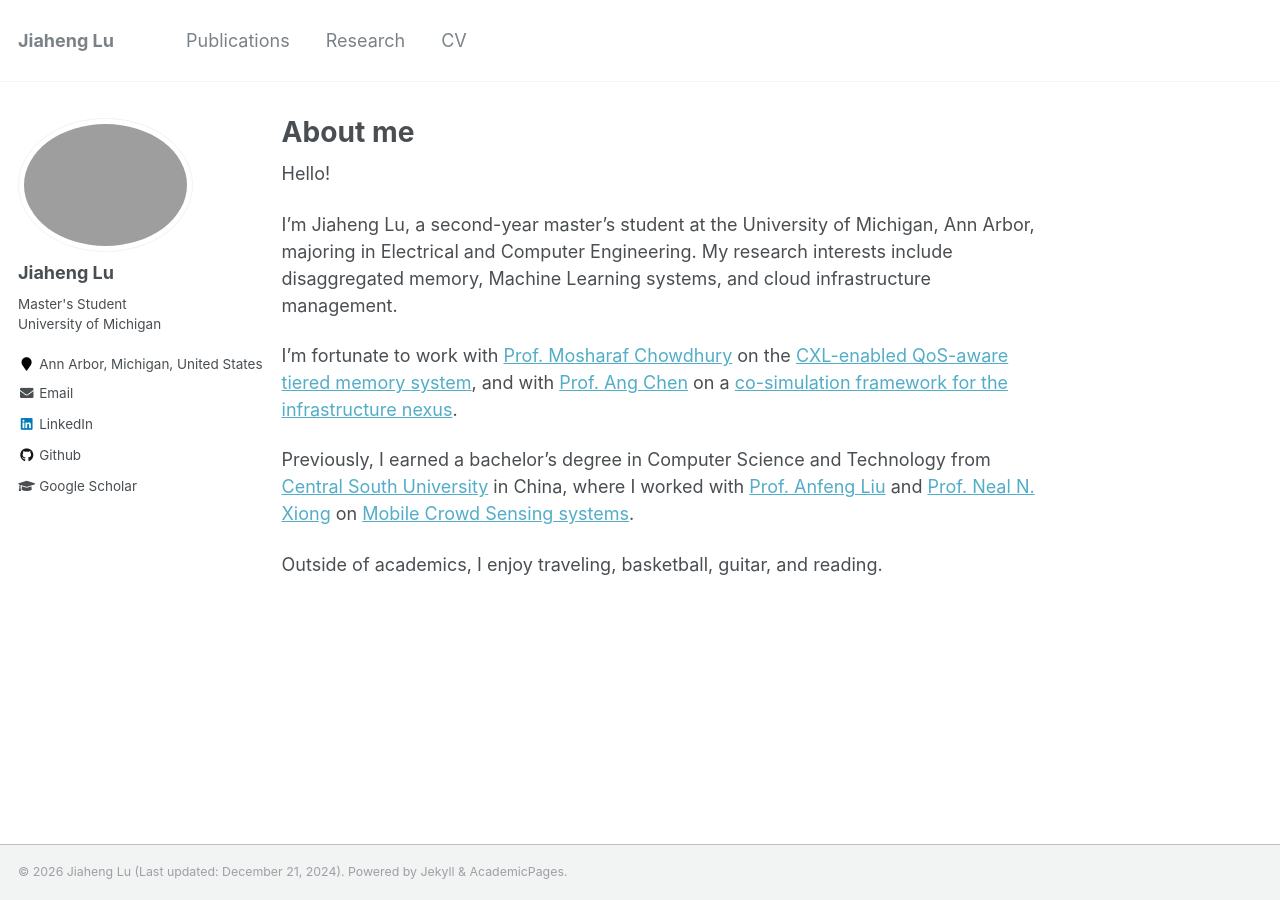
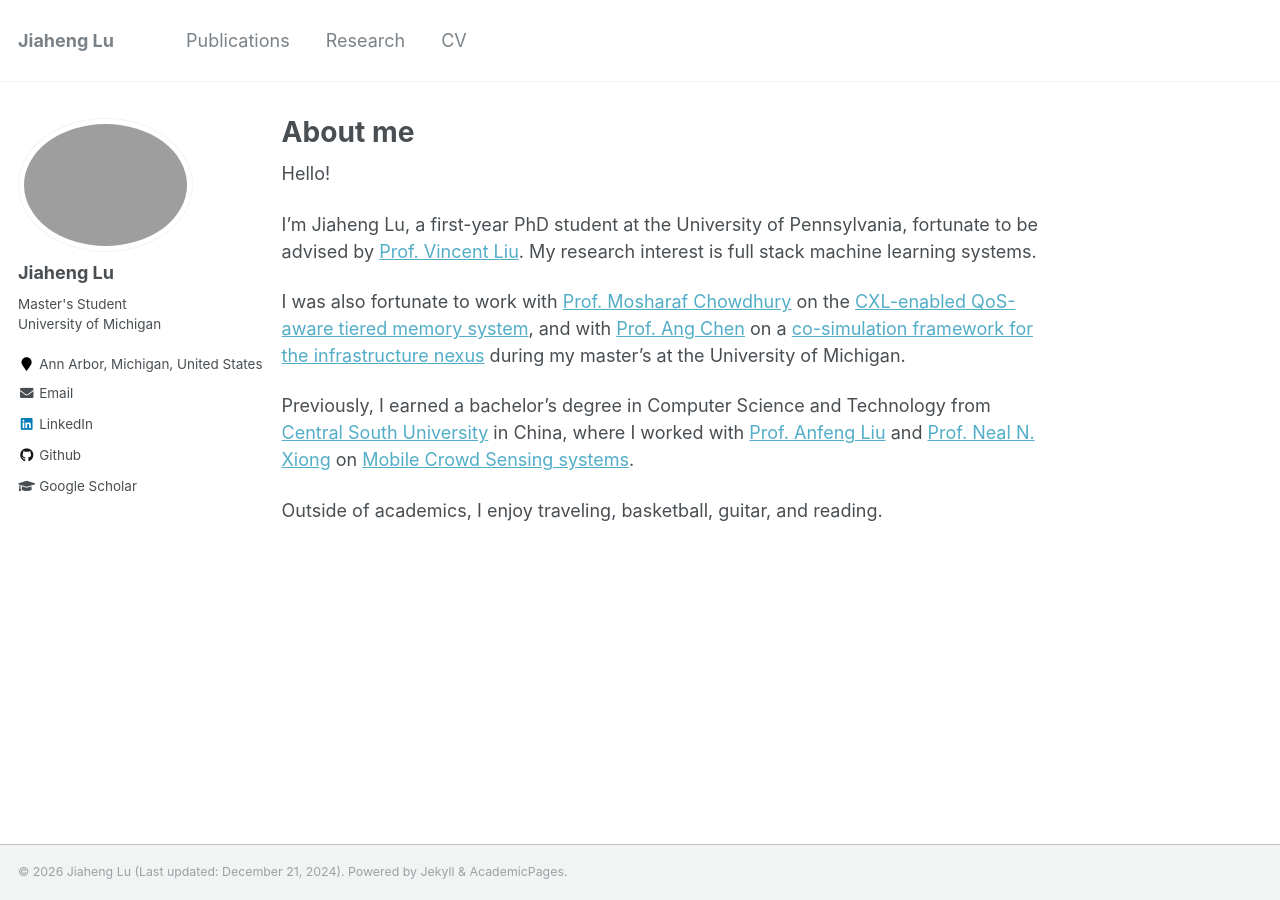
Before and after one commit to JhengLu/JhengLu.github.io, a Jekyll site: the page built from _pages/about.md, in a window 1280 px wide. Built offline with Jekyll 4.4.1, drawn with Linux system fonts in a browser that asks for light colours.

Commit message:
update about me: PhD at UPenn advised by Prof. Vincent Liu
Co-Authored-By: Claude Sonnet 4.6 <noreply@anthropic.com>

```diff
--- a/_pages/about.md
+++ b/_pages/about.md
@@ -10,9 +10,9 @@ redirect_from:
 
 Hello!
 
-I'm Jiaheng Lu, a second-year master's student at the University of Michigan, Ann Arbor, majoring in Electrical and Computer Engineering. My research interests include disaggregated memory, Machine Learning systems, and cloud infrastructure management.
+I'm Jiaheng Lu, a first-year PhD student at the University of Pennsylvania, fortunate to be advised by [Prof. Vincent Liu](https://vincen.tl/). My research interest is full stack machine learning systems.
 
-I'm fortunate to work with [Prof. Mosharaf Chowdhury](https://symbioticlab.org/people/) on the [CXL-enabled QoS-aware tiered memory system](https://arxiv.org/abs/2412.08938), and with [Prof. Ang Chen](https://web.eecs.umich.edu/~chenang/) on a [co-simulation framework for the infrastructure nexus](https://hotinfra24.github.io/papers/hotinfra24-final1.pdf).
+I was also fortunate to work with [Prof. Mosharaf Chowdhury](https://symbioticlab.org/people/) on the [CXL-enabled QoS-aware tiered memory system](https://arxiv.org/abs/2412.08938), and with [Prof. Ang Chen](https://web.eecs.umich.edu/~chenang/) on a [co-simulation framework for the infrastructure nexus](https://hotinfra24.github.io/papers/hotinfra24-final1.pdf) during my master's at the University of Michigan.
 
 Previously, I earned a bachelor's degree in Computer Science and Technology from [Central South University](https://en.csu.edu.cn/) in China, where I worked with [Prof. Anfeng Liu](https://scholar.google.com/citations?user=9RDpn1gAAAAJ&hl=zh-CN) and [Prof. Neal N. Xiong](https://srinfo.sulross.edu/fs/1448) on [Mobile Crowd Sensing systems](https://jiahenglu.com/research/2022-02-28-MCS).
 
```
